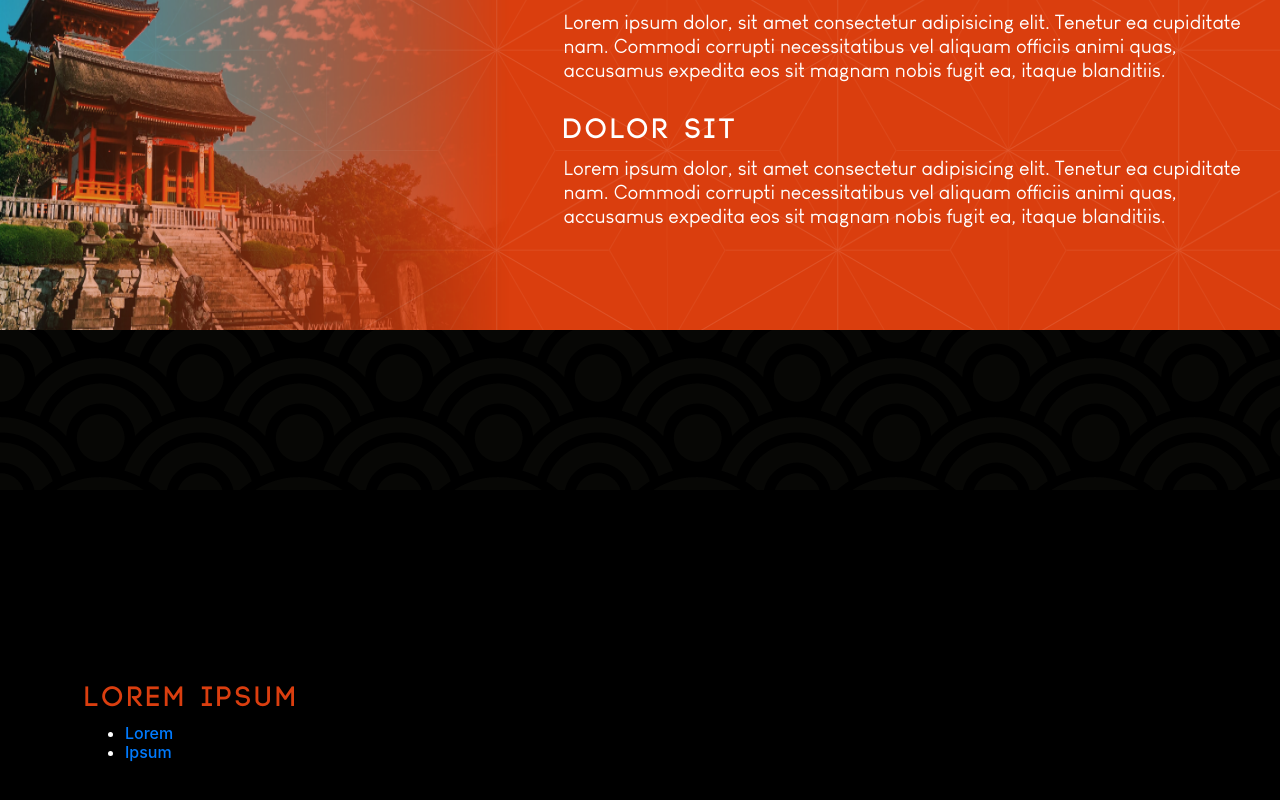
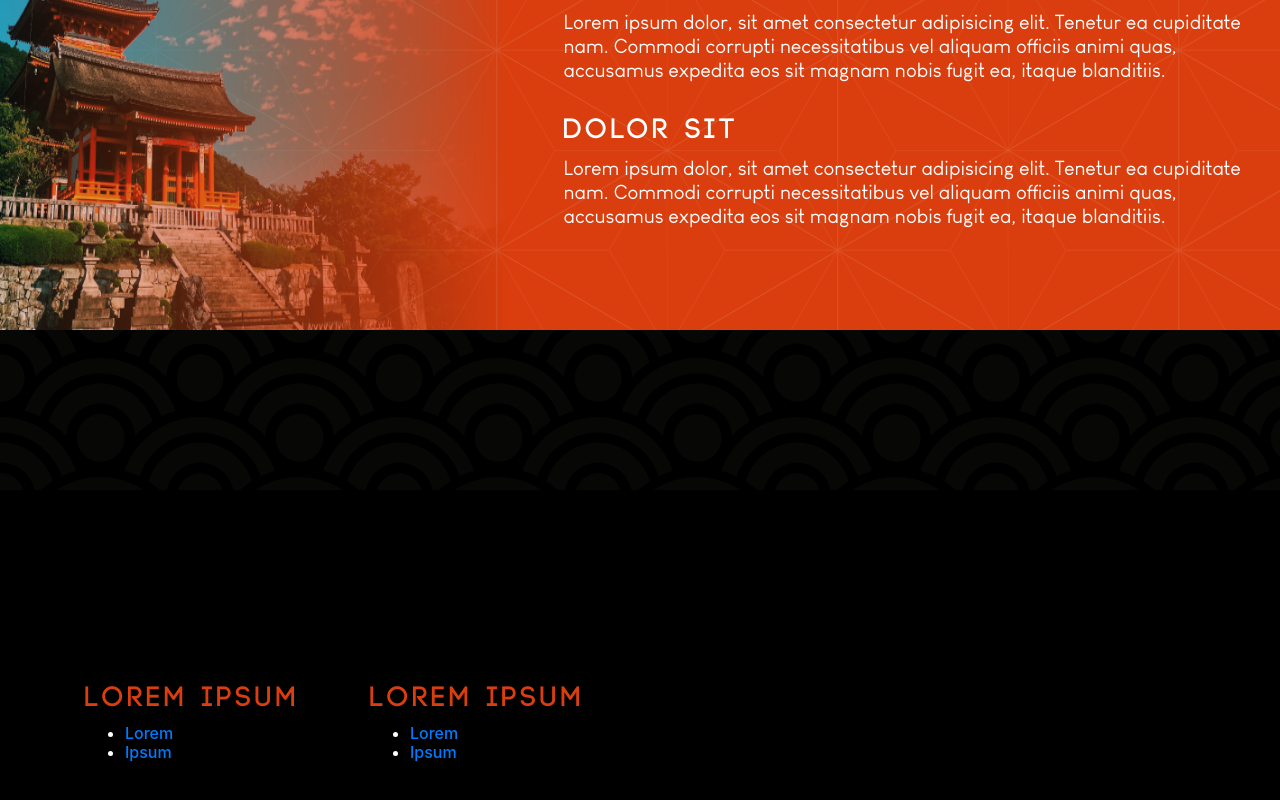
Before and after one commit to MateusLink07/landing, a Vue app in the folder landing/: page / in a window 1280 px wide. Shown: the part 3430-4230 px from the top of the page. Built offline with nearby package versions, Linux system fonts and the light colour scheme.

Commit message:
Dev Update

```diff
--- a/landing/src/App.vue
+++ b/landing/src/App.vue
@@ -134,7 +134,7 @@
     <div id="bottom" class="container-fluid d-flex center-center h6">
       <div class="container">
         <div class="row">
-          <div class="col">
+          <div class="col-md-3">
             <h3>Lorem Ipsum</h3>
             <ul>
               <li>
@@ -149,6 +149,22 @@
               </li>
             </ul>
           </div>
+          <div class="col-md-3">
+            <h3>Lorem Ipsum</h3>
+            <ul>
+              <li>
+                <a href="">
+                  Lorem
+                </a>
+              </li>
+              <li>
+                <a href="">
+                  Ipsum
+                </a>
+              </li>
+            </ul>
+          </div>
+          <div class="col-md"></div>
           <div class="col-md-8 col"></div>
         </div>
       </div>
@@ -307,9 +323,15 @@ span{
 }
 
 @media only screen and (max-width: 600px) {
+  #title{
+    text-align: center;
+  }
   #cover-torii{
     height: auto;
     width: 80%;
+  }
+  #bottom{
+    height: 40vh;
   }
   .h4, .h6, .h8, .h10 {
     height: auto;
```
